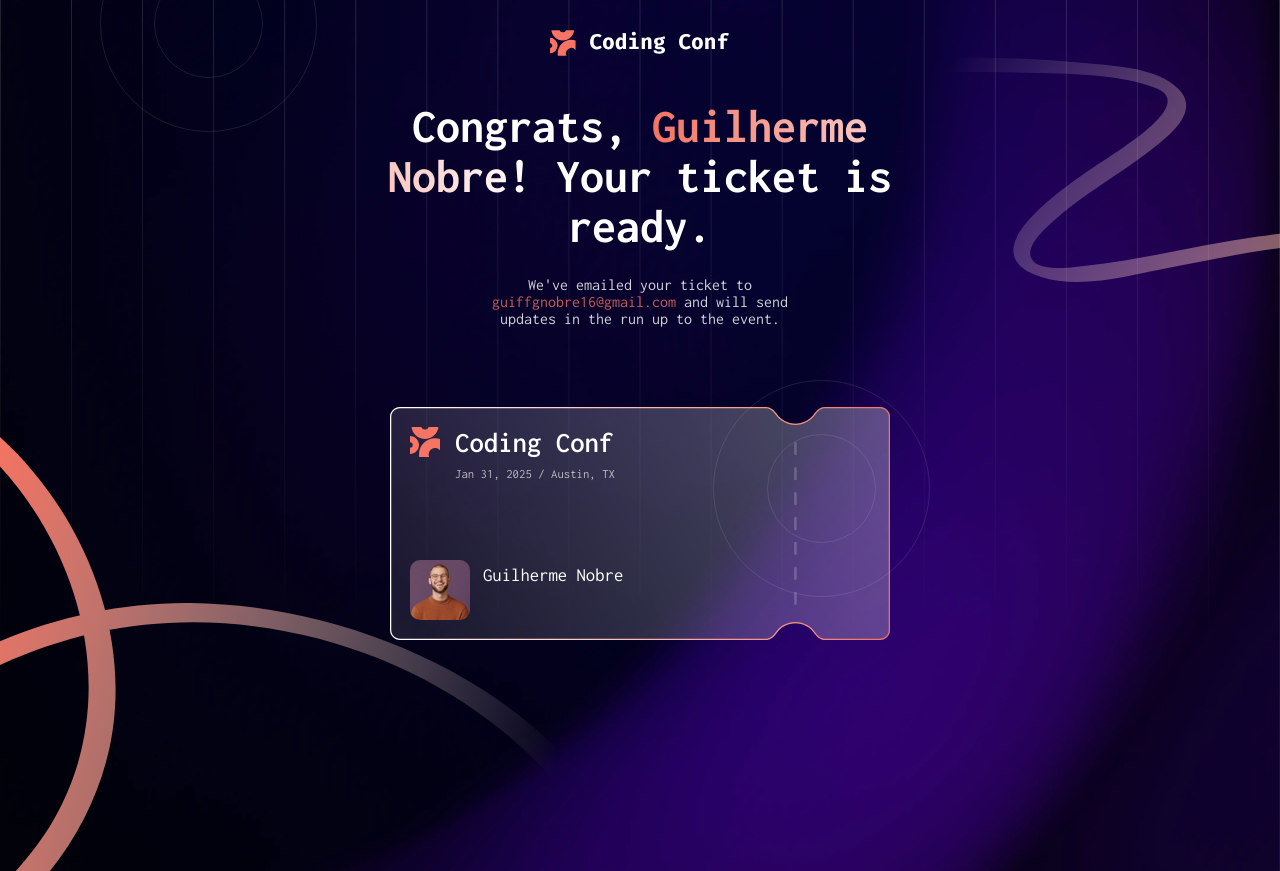
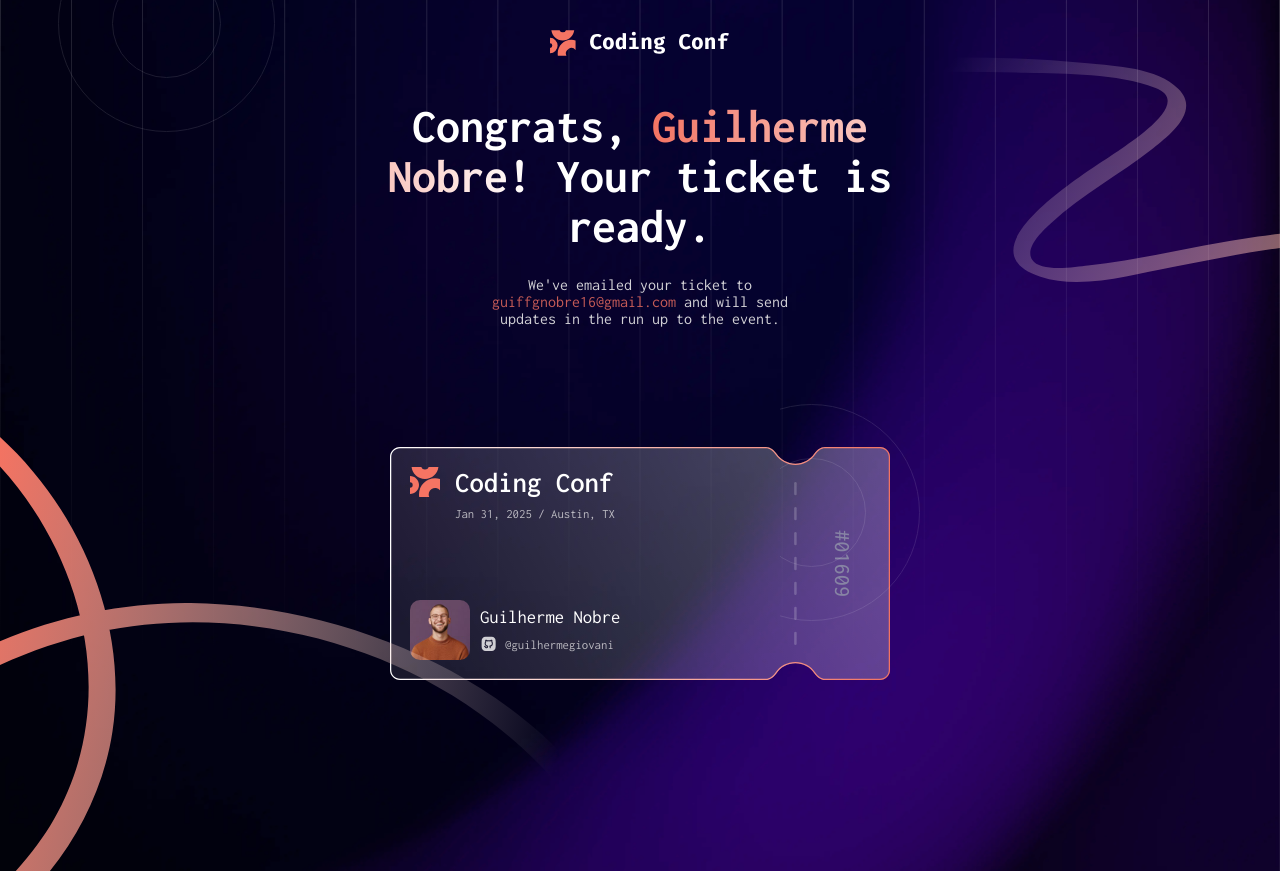
Before and after one commit to guilhermegiovani/projetos-javascript, a plain HTML site: page projeto-12/index.html in a window 1280 px wide. Drawn offline with Linux system fonts and the light colour scheme.

Commit message:
projeto-12

```diff
--- a/projeto-12/estilos/style.css
+++ b/projeto-12/estilos/style.css
@@ -30,10 +30,30 @@ body {
     left: 100px;
 }
 
+.circle_top_ticket {
+    top: -85px;
+    left: 58px;
+}
+
 .circle_center {
+    /* position: absolute;
+    top: 380px;
+    right: 350px; */
+    margin-left: -77px;
+}
+
+.teste {
     position: absolute;
-    top: 380px;
-    right: 350px;
+    top: 404px;
+    right: 360px;
+    overflow: hidden;
+    width: 140px;
+    height: 217px;
+}
+
+.esconder_circle {
+    /* clip-path: inset(0 0 0 66px); */
+    top: 405px;
 }
 
 .squiggly_line_top {
@@ -94,10 +114,6 @@ h1 {
     align-items: center;
     flex-direction: column;
 }
-
-.forms_avatar {
-}
-
 
 .forms_avatar input {
     display: none;
@@ -258,7 +274,7 @@ h1 {
     color: hsl(252, 6%, 83%);
     width: 52%;
     text-align: center;
-    margin-bottom: 80px;
+    margin-bottom: 120px;
 }
 
 .span_email {
@@ -311,12 +327,63 @@ h2 {
     border-radius: 10px;
 }
 
+/* .name_github {
+    position: absolute;
+    color: white;
+    background-color: black;
+    bottom: 20px;
+    left: 80px;
+    height: 60px;
+    display: flex;
+    flex-direction: column;
+    justify-content: center;
+}
+
+.name_github p {
+    background-color: blue;
+    height: 50%;
+    display: flex;
+    justify-content: center;
+} */
+
 .name {
     position: absolute;
     display: flex;
     align-items: end;
-    bottom: 55px;
-    left: 93px;
+    bottom: 53px;
+    left: 90px;
     color: white;
     font-weight: 400;
 }
+
+.icon_github {
+    position: absolute;
+    bottom: 27px;
+    left: 90px;
+    width: 18px;
+}
+
+.github_account {
+    position: absolute;
+    bottom: 27px;
+    left: 115px;
+    color: hsla(252, 6%, 83%, 0.850);
+    font-size: .8em;
+    height: 18px;
+    display: flex;
+    align-items: center;
+}
+
+.id_number {
+    position: absolute;
+    color: hsl(245, 15%, 58%);
+    writing-mode: vertical-rl;
+    display: flex;
+    justify-content: center;
+    align-items: center;
+    font-size: 1.4em;
+    font-weight: 500;
+    height: 100%;
+    width: 95px;
+    right: 0;
+}
--- a/projeto-12/index.html
+++ b/projeto-12/index.html
@@ -12,7 +12,7 @@
 </head>
 <body>
 
-  <img class="circle_top" src="assets/images/pattern-circle.svg" alt="circle">
+  <img class="circle_top circle_top_ticket" src="assets/images/pattern-circle.svg" alt="circle">
 
   <img class="squiggly_line_top" src="assets/images/pattern-squiggly-line-top.svg" alt="pattern-squiggly-line-top">
 
@@ -78,7 +78,12 @@
           <p class="text_data">Jan 31, 2025 / Austin, TX</p>
 
           <img src="assets/images/image-avatar.jpg" alt="avatar" class="ticket_avatar">
+          <!-- <div class="name_github">
+          </div> -->
           <h3 class="name">Guilherme Nobre</h3>
+          <img src="assets/images/icon-github.svg" alt="github" class="icon_github">
+          <p class="github_account">@guilhermegiovani</p>
+          <p class="id_number">#01609</p>
 
         </div>
 
@@ -89,7 +94,7 @@
 
   <img class="squiggly_line_bottom" src="assets/images/pattern-squiggly-line-bottom.svg" alt="squiggly-line-bottom">
 
-  <img class="circle_center" src="assets/images/pattern-circle.svg" alt="circle">
+  <div class="teste"><img class="circle_center" src="assets/images/pattern-circle.svg" alt="circle"></div>
 
   <!--
   Your Journey to Coding Conf 2025 Starts Here!
```
